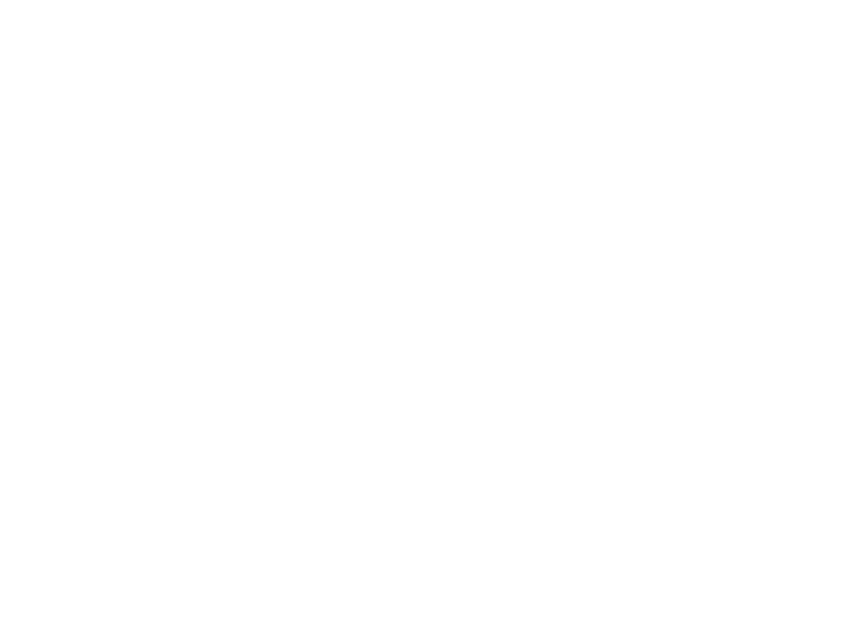
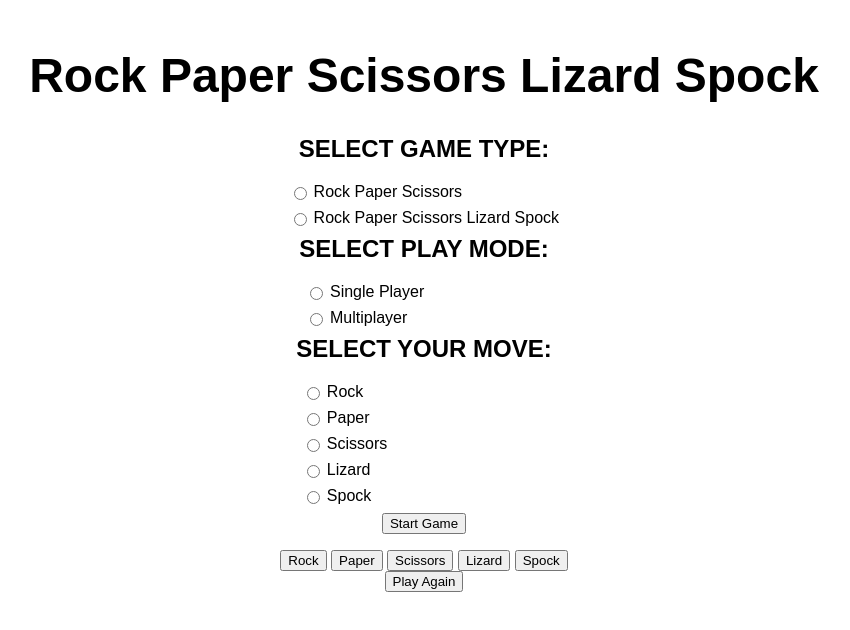
Before and after one commit to comp426-2023-spring/e02-roray02, a website: page public/index.html in a window 1280 px wide. Shown: the whole page, without its empty margins (216-1066 px from the left). Drawn offline with Linux system fonts and the light colour scheme.

Commit message:
added html skeleton

```diff
--- a/public/index.html
+++ b/public/index.html
@@ -1,12 +1,73 @@
 <html>
     <head>
-        <title>Rock</title>
+        <title>Rohan Ray Final Project RPSLS</title>
         <!-- Link to your script file(s) and CSS in here somewhere -->
+        <link rel="stylesheet" href="styles.css">
+        <script src="./scripts.js"></script>
+
     </head>
     <body>
 
     <!-- Your interface markup goes here -->
     <!-- For interface examples, look in the `/examples/` directory in the root of your starter code repo. -->
-
+    <body>
+        <h1>Rock Paper Scissors Lizard Spock</h1>
+        <form>
+            <fieldset>
+                <legend>Select Game Type:</legend>
+                    <label>
+                        <input type="radio" name="game-type" value="rps">
+                        Rock Paper Scissors
+                    </label>
+                    <label>
+                        <input type="radio" name="game-type" value="rpsls">
+                        Rock Paper Scissors Lizard Spock
+                    </label>
+            </fieldset>
+            <fieldset>
+                <legend>Select Play Mode:</legend>
+                    <label>
+                        <input type="radio" name="play-mode" value="single">
+                        Single Player
+                    </label>
+                    <label>
+                        <input type="radio" name="play-mode" value="multi">
+                        Multiplayer
+                    </label>
+        </fieldset>
+        <fieldset>
+            <legend>Select Your Move:</legend>
+                <label>
+                    <input type="radio" name="move" value="rock">
+                    Rock
+                </label>
+                <label>
+                    <input type="radio" name="move" value="paper">
+                    Paper
+                </label>
+                <label>
+                    <input type="radio" name="move" value="scissors">
+                    Scissors
+                </label>
+                <label>
+                    <input type="radio" name="move" value="lizard">
+                    Lizard
+                </label>
+                <label>
+                    <input type="radio" name="move" value="spock">
+                    Spock
+                </label>
+        </fieldset>
+        <button type="submit">Start Game</button>
+        </form>
+        <div>
+        <button data-move="rock">Rock</button>
+        <button data-move="paper">Paper</button>
+        <button data-move="scissors">Scissors</button>
+        <button data-move="lizard">Lizard</button>
+        <button data-move="spock">Spock</button>
+        </div>
+        <button>Play Again</button>
+        </body>
     </body>
 </html>
--- a/public/styles.css
+++ b/public/styles.css
@@ -1,8 +1,79 @@
+
 body {
+    font-family: Arial, sans-serif;
+    text-align: center;
 }
 
 h1 {
+    font-size: 3em;
+    margin-top: 1em;
 }
 
-p {
+form {
+    display: flex;
+    flex-direction: column;
+    align-items: center;
+    margin-top: 2em;
 }
+
+fieldset {
+    border: none;
+    margin: 0;
+    padding: 0;
+}
+
+legend {
+    font-size: 1.5em;
+    font-weight: bold;
+    margin-bottom: 0.5em;
+    text-transform: uppercase;
+}
+
+label {
+    display: flex;
+    align-items: center;
+    margin: 0.5em;
+}
+
+input[type="radio"] {
+    margin-right: 0.5em;
+}
+
+#gameboard {
+    display: none;
+    flex-wrap: wrap;
+    justify-content: center;
+    margin-top: 2em;
+}
+
+#gameboard button {
+    background-color: #fff;
+    border: 2px solid #999;
+    border-radius: 5px;
+    font-size: 1.5em;
+    font-weight: bold;
+    margin: 0.5em;
+    padding: 0.5em 1em;
+    text-transform: uppercase;
+    transition: all 0.3s ease;
+    width: 150px;
+}
+
+#gameboard button:hover {
+    background-color: #999;
+    color: #fff;
+    cursor: pointer;
+}
+
+#gameboard button:active {
+    transform: scale(0.9);
+}
+
+#result {
+    font-size: 2em;
+    margin-top: 2em;
+}
+
+#play-again {
+    margin-top: 1em;
+}
```
